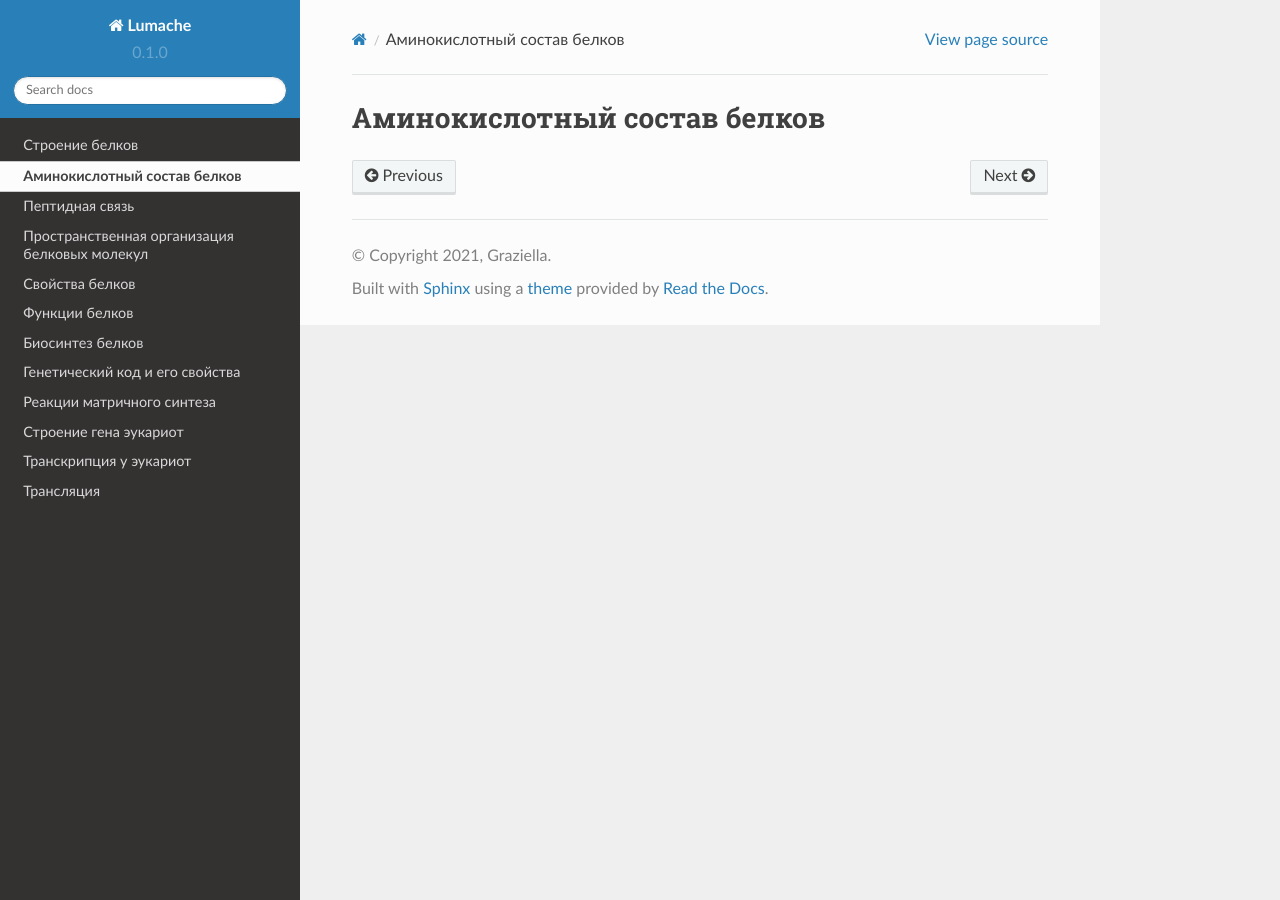
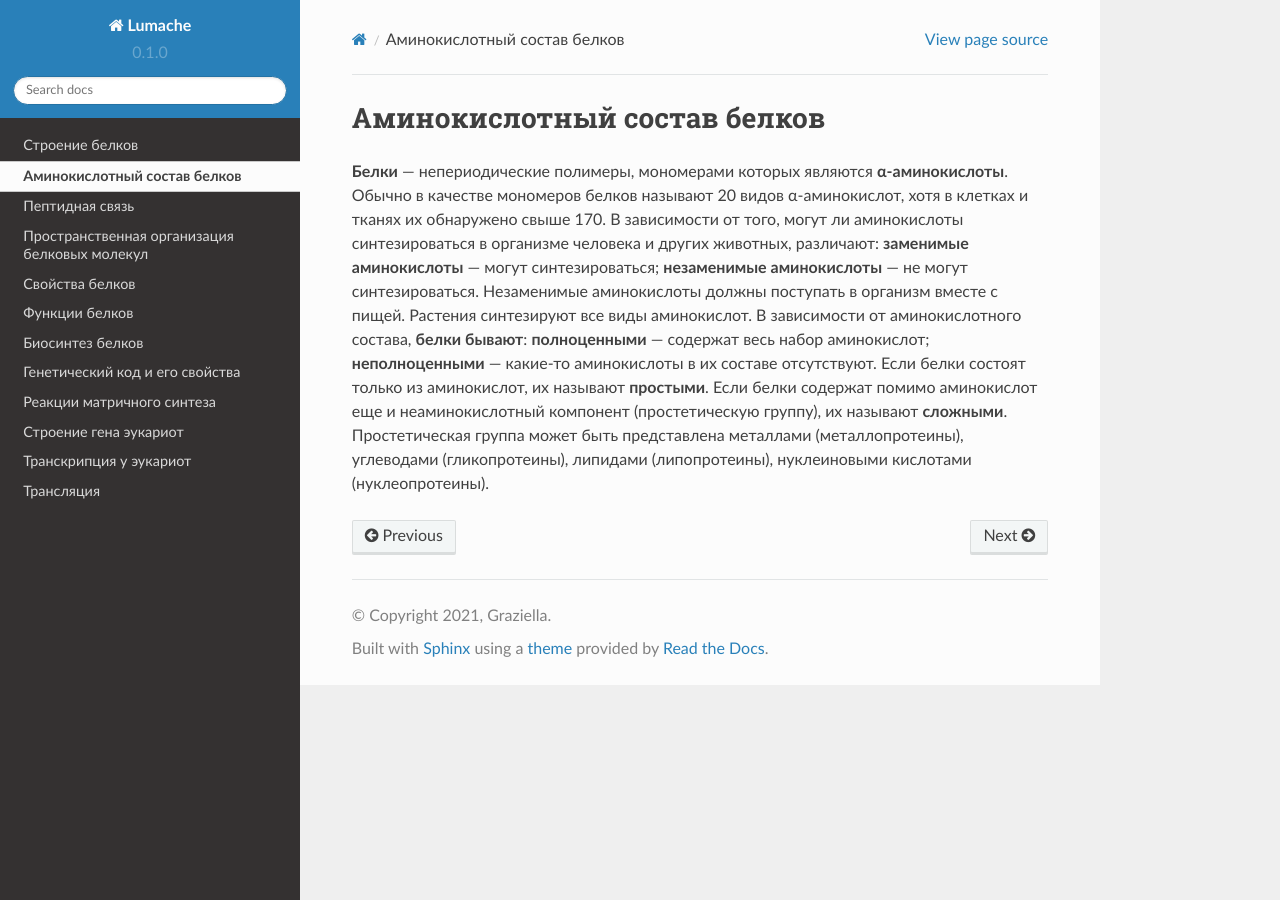
Before and after one commit to neptune2021/test_documentation, a Sphinx documentation site: the page built from docs/source/02.rst, in a window 1280 px wide. Built offline with Sphinx 7.4.7 and the Read the Docs theme 2.0.0, drawn with Linux system fonts in a browser that asks for light colours.

Commit message:
Update 02.rst

```diff
--- a/docs/source/02.rst
+++ b/docs/source/02.rst
@@ -1,2 +1,5 @@
 Аминокислотный состав белков
 ======================
+**Белки** — непериодические полимеры, мономерами которых являются **α-аминокислоты**. Обычно в качестве мономеров белков называют 20 видов α-аминокислот, хотя в клетках и тканях их обнаружено свыше 170.
+В зависимости от того, могут ли аминокислоты синтезироваться в организме человека и других животных, различают: **заменимые аминокислоты** — могут синтезироваться; **незаменимые аминокислоты** — не могут синтезироваться. Незаменимые аминокислоты должны поступать в организм вместе с пищей. Растения синтезируют все виды аминокислот.
+В зависимости от аминокислотного состава, **белки бывают**: **полноценными** — содержат весь набор аминокислот; **неполноценными** — какие-то аминокислоты в их составе отсутствуют. Если белки состоят только из аминокислот, их называют **простыми**. Если белки содержат помимо аминокислот еще и неаминокислотный компонент (простетическую группу), их называют **сложными**. Простетическая группа может быть представлена металлами (металлопротеины), углеводами (гликопротеины), липидами (липопротеины), нуклеиновыми кислотами (нуклеопротеины).
```
